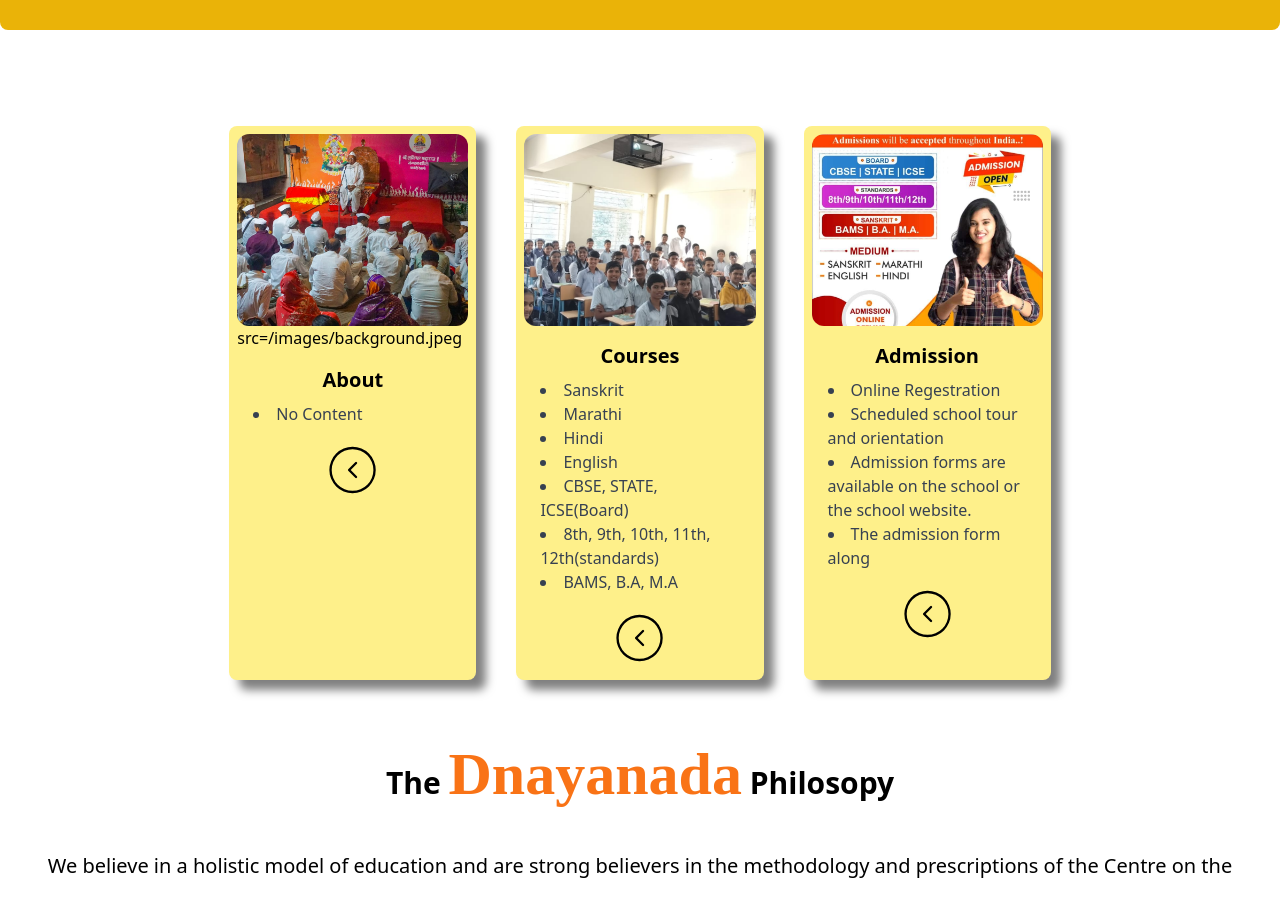
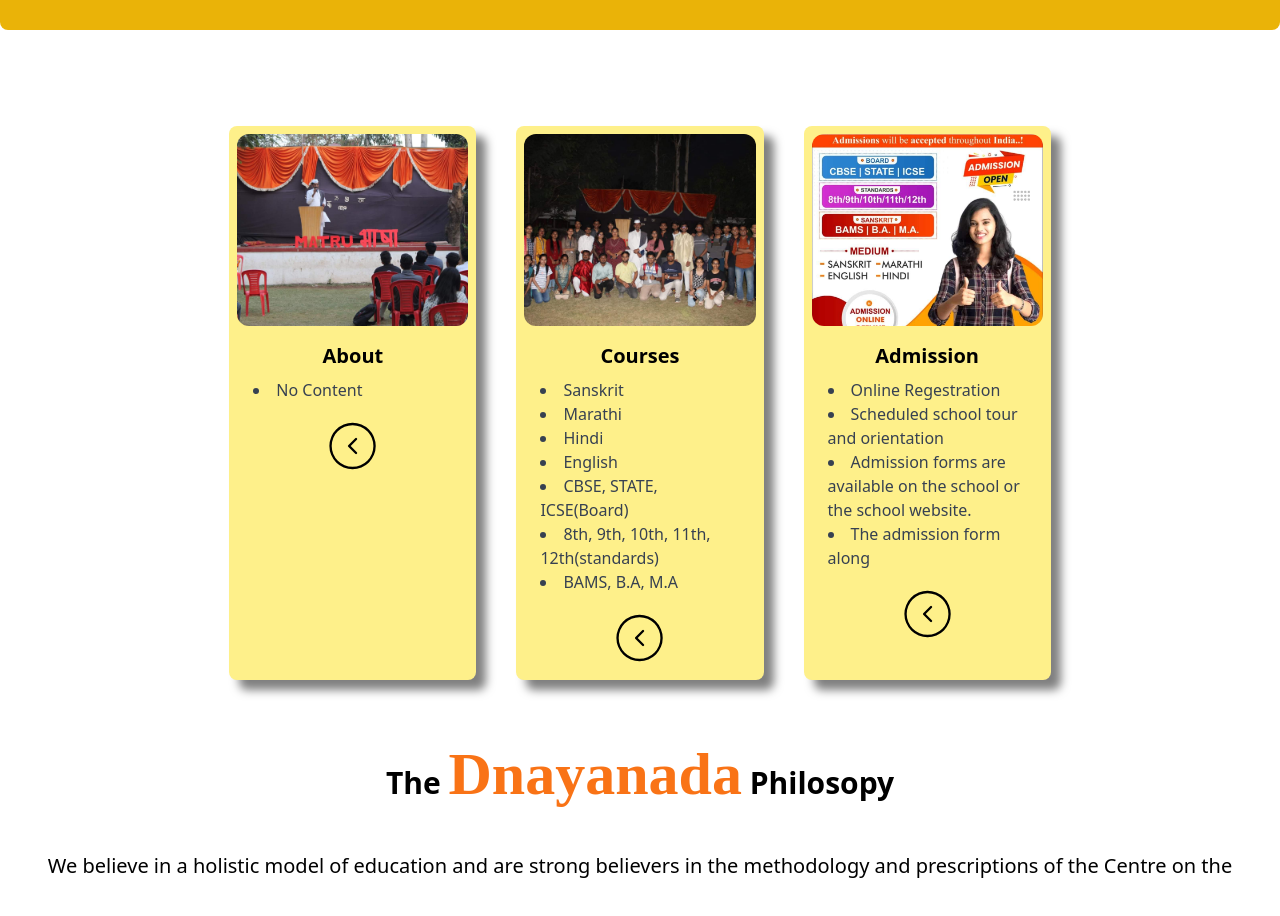
Before and after one commit to Ajay4615/Dnyanda, a React (Vite) app: page /Donate in a window 1280 px wide. Shown: the part 2360-3276 px from the top of the page. Built offline with nearby package versions, Linux system fonts and the light colour scheme.

Commit message:
experiments for images

```diff
--- a/src/Components/Hero.jsx
+++ b/src/Components/Hero.jsx
@@ -96,7 +96,8 @@ function Hero() {
       <div className="  sm:w-1/8 lg:w-2/3 w-full ">
       <div className="grid grid-cols-1 md:grid-cols-3 gap-10 p-4">
       <div className="bg-yellow-200 rounded-lg  overflow-hidden p-2 " style={{boxShadow: '10px 10px 10px rgba(0, 0, 0, 0.5)'}}>
-            <img className="w-full h-48 object-cover rounded-xl" src={"/images/about.jpeg"}/> src={"/images/background.jpeg"}
+            {/* <img className="w-full h-48 object-cover rounded-xl" src="/images/about.jpeg"/>  */}
+            <img className="w-full h-48 object-cover rounded-xl" src="/images/campus1.jpg"/>
             <div className="p-4">
               <h2 className="text-xl font-semibold mb-2 text-center">About</h2>
               <ul className="list-disc list-inside space-y-1">
@@ -108,7 +109,9 @@ function Hero() {
             <button className="w-full"><CiCircleChevLeft className="w-full h-14 "/></button>
           </div>
           <div className="bg-yellow-200 rounded-lg shadow-lg overflow-hidden p-2" style={{boxShadow: '10px 10px 10px rgba(0, 0, 0, 0.5)'}}>
-            <img className="w-full h-48 object-cover rounded-xl" src="/images/courses.jpeg"/>
+            {/* <img className="w-full h-48 object-cover rounded-xl" src="/images/courses.jpeg"/> */
+             <img className="w-full h-48 object-cover rounded-xl" src="/images/campus2.jpg"/>
+            }
             <div className="p-4">
               <h2 className="text-xl font-semibold mb-2 text-center">Courses</h2>
               <ul className="list-disc list-inside space-y-1">
```
